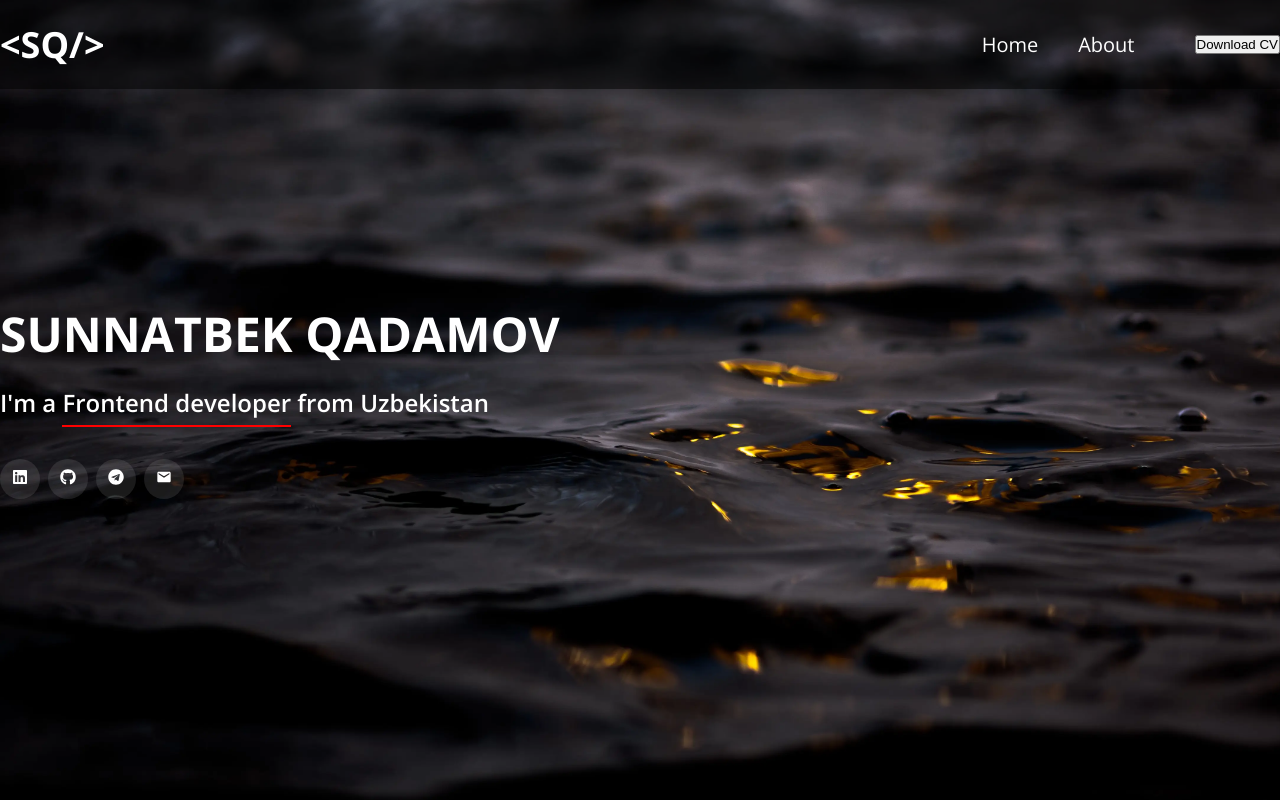
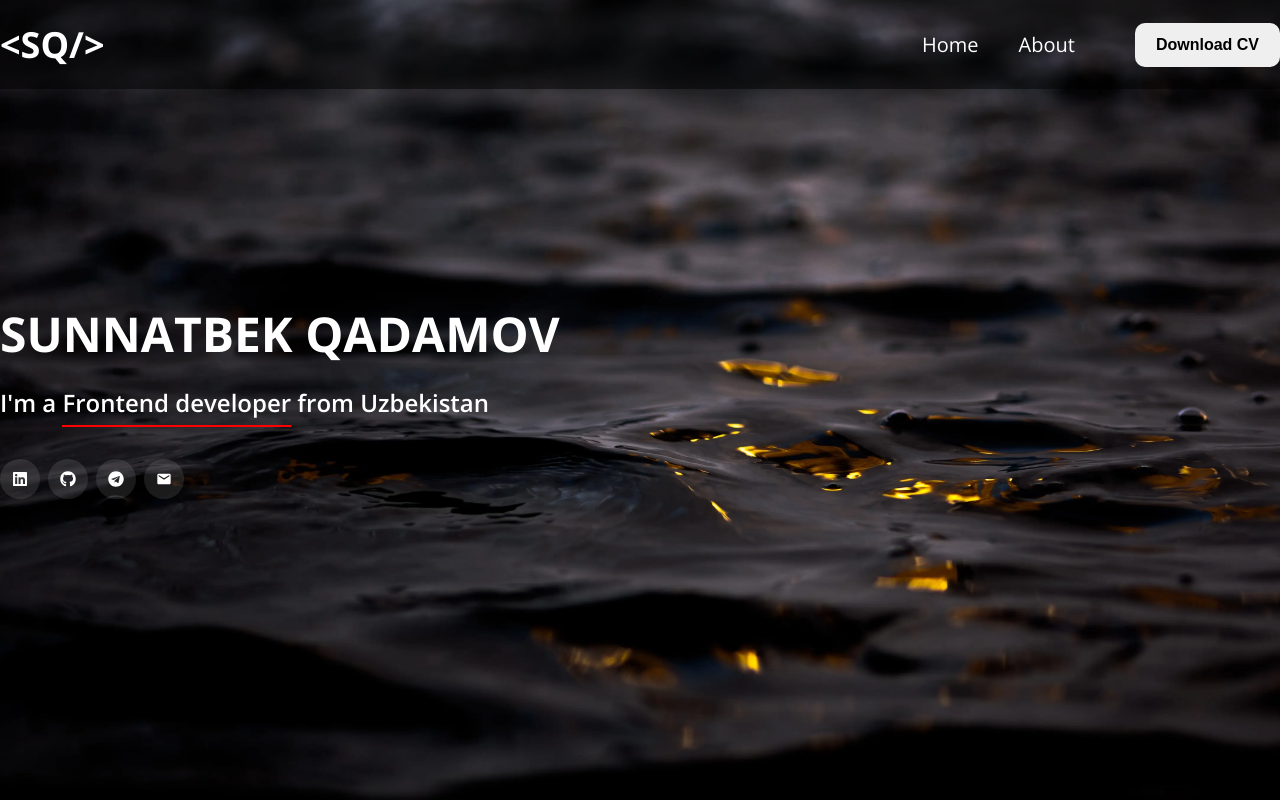
Before and after one commit to sunnatbekweb/resume-web, a React (Vite) app: page / in a window 1280 px wide. Built offline with nearby package versions, Linux system fonts and the light colour scheme.

Commit message:
updated button and hovers

```diff
--- a/src/components/Header.tsx
+++ b/src/components/Header.tsx
@@ -19,7 +19,7 @@ const Header = () => {
                 <Link to="/about">About</Link>
               </li>
             </ul>
-            <button>Download CV</button>
+            <button className={styles.download_button}>Download CV</button>
           </div>
         </div>
       </div>
--- a/src/pages/Home.tsx
+++ b/src/pages/Home.tsx
@@ -12,26 +12,29 @@ const Home = () => {
           I'm a <span>Frontend developer</span> from Uzbekistan
         </h2>
         <div className={styles.icons_container}>
-          <div className={styles.icons_wrapper}>
-            <Link to={"https://www.linkedin.com/in/sunnatbekqadamov/"} target="_blank">
+          <Link
+            to={"https://www.linkedin.com/in/sunnatbekqadamov/"}
+            target="_blank"
+          >
+            <div className={styles.icons_wrapper}>
               <FaLinkedin />
-            </Link>
-          </div>
-          <div className={styles.icons_wrapper}>
-            <Link to={"https://github.com/sunnatbekweb"} target="_blank">
+            </div>
+          </Link>
+          <Link to={"https://github.com/sunnatbekweb"} target="_blank">
+            <div className={styles.icons_wrapper}>
               <FaGithub />
-            </Link>
-          </div>
-          <div className={styles.icons_wrapper}>
-            <Link to={"https://t.me/Sunnatbek_Kadamov"} target="_blank">
+            </div>
+          </Link>
+          <Link to={"https://t.me/Sunnatbek_Kadamov"} target="_blank">
+            <div className={styles.icons_wrapper}>
               <FaTelegram />
-            </Link>
-          </div>
-          <div className={styles.icons_wrapper}>
-            <Link to={"mailto:sunnatbekkadamov@gmail.com"} target="_blank">
+            </div>
+          </Link>
+          <Link to={"mailto:sunnatbekkadamov@gmail.com"} target="_blank">
+            <div className={styles.icons_wrapper}>
               <MdEmail />
-            </Link>
-          </div>
+            </div>
+          </Link>
         </div>
       </div>
     </section>
--- a/src/styles/Header.module.css
+++ b/src/styles/Header.module.css
@@ -32,3 +32,19 @@
   column-gap: 40px;
   font-size: 20px;
 }
+
+.header .wrapper .header_right .download_button {
+  padding: 12px 20px;
+  cursor: pointer;
+  border-radius: 10px;
+  border: 1px solid transparent;
+  font-size: 16px;
+  font-weight: 600;
+  transition: all 0.3s linear;
+}
+
+.header .wrapper .header_right .download_button:hover {
+  background-color: transparent;
+  color: #ffff;
+  border-color: #ffff;
+}
--- a/src/styles/Home.module.css
+++ b/src/styles/Home.module.css
@@ -16,7 +16,7 @@
 
 .home h2 span {
   padding-bottom: 6px;
-  border-bottom: 2px solid red;
+  border-bottom: 2px solid #ff0000;
 }
 
 .home .icons_container {
@@ -33,4 +33,9 @@
   display: grid;
   place-content: center;
   background: rgba(255, 255, 255, 0.1);
+  transition: all 0.3s linear;
 }
+
+.home .icons_container .icons_wrapper:hover {
+  background: rgba(255, 0, 0, 0.301);
+}
```
